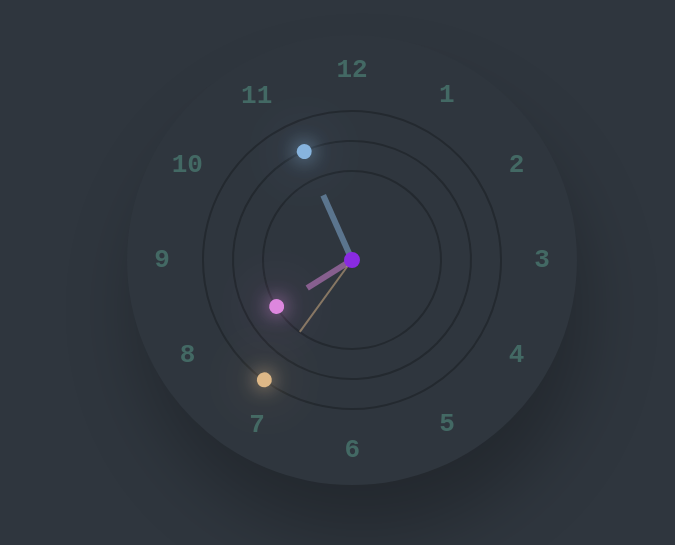
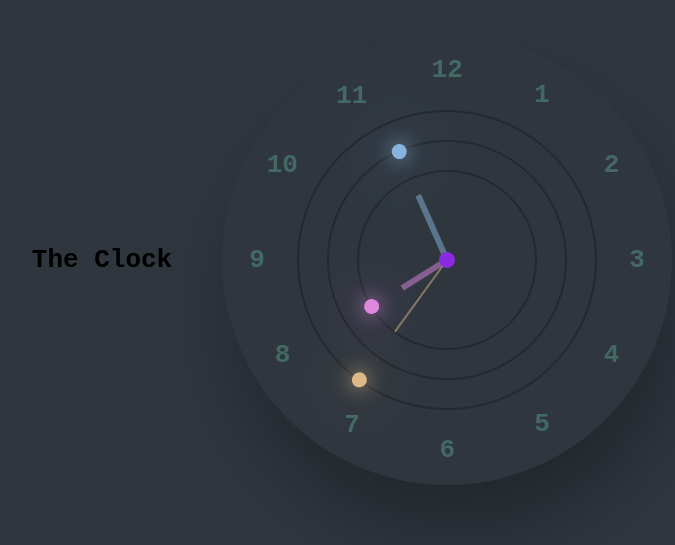
Before and after one commit to MoreLifeLiveMore/Analog-Clock, a plain HTML site: page index.html in a window 1280 px wide. Shown: the part 115-660 px from the top of the page, without its empty margins (288-963 px from the left). Drawn offline with Linux system fonts and the light colour scheme.

Commit message:
Add files via upload

```diff
--- a/index.html
+++ b/index.html
@@ -6,6 +6,7 @@
     <title>Clock</title>
     <link rel="stylesheet" href="/style.css" />
   </head>
+  <h1>The Clock</h1>
   <body>
     <div class="container">
       <div class="clock">
--- a/style.css
+++ b/style.css
@@ -3,6 +3,12 @@
     padding: 0;
     box-sizing: border-box;
     font-family: monospace ;
+}
+
+h1{
+    font-size: xx-large !important;
+    padding-right: 50px;
+    padding-bottom: 50px;
 }
 
 body{
```
